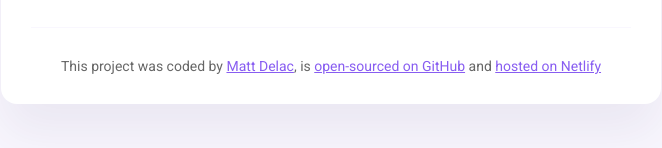
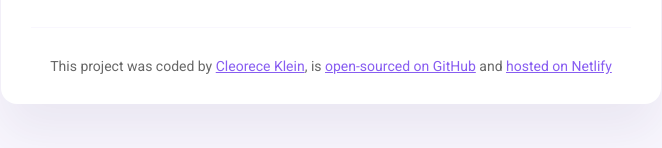
Before and after one commit to Ultimatewaifu/PLUS-FINALPROJECT, a plain HTML site: page index.html in a window 1280 px wide. Shown: the part 267-415 px from the top of the page, without its empty margins (309-971 px from the left). Drawn offline with nearby package versions, Linux system fonts and the light colour scheme; no server answers.

Commit message:
Update index.html

```diff
--- a/index.html
+++ b/index.html
@@ -49,7 +49,7 @@
 
       <footer>
         This project was coded by
-        <a href="https://github.com/matthieua/" target="_blank"> Matt Delac</a>,
+        <a href="https://github.com/matthieua/" target="_blank"> Cleorece Klein</a>,
         is
         <a href="https://github.com/matthieua/meteo" target="_blank"
           >open-sourced on GitHub</a
```
